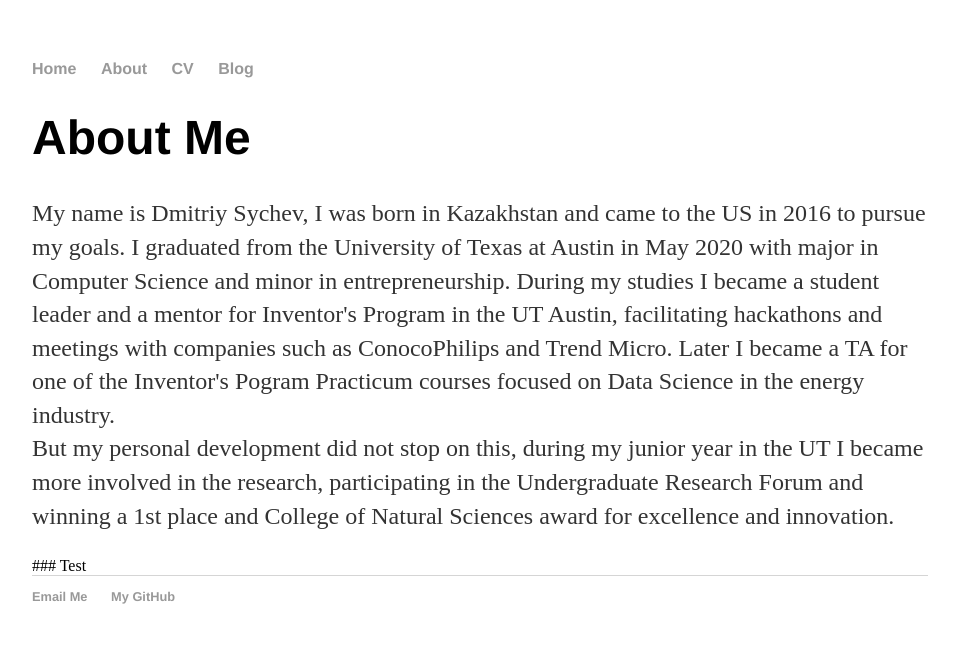
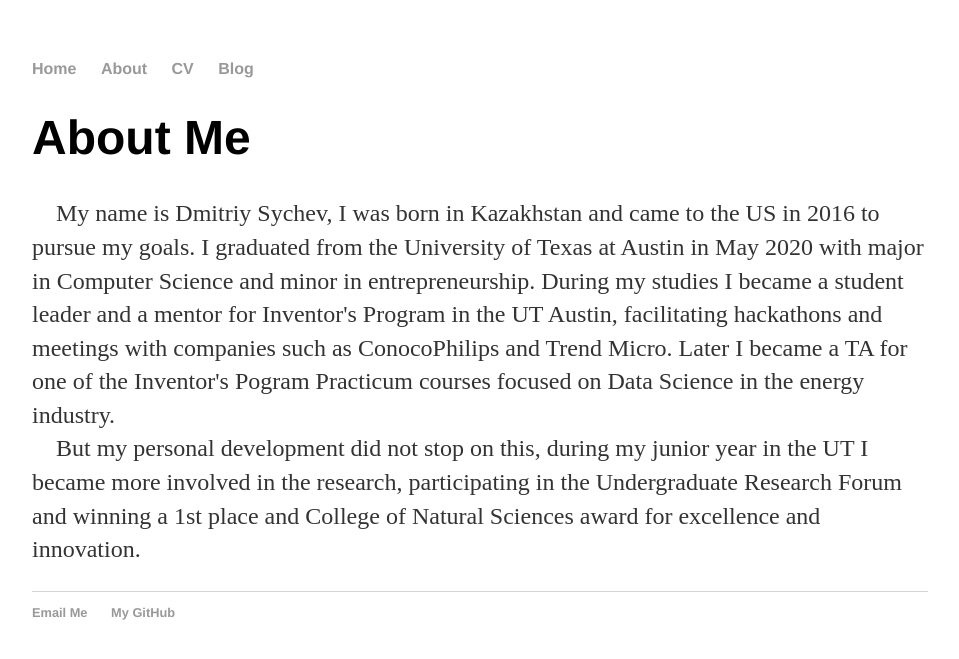
Before and after one commit to dmitriysychev/dmitriysychev.github.io, a Jekyll site: the page built from about/index.html, in a window 1280 px wide. Shown: the top 659 px of the page, without its empty margins (160-1119 px from the left). Built offline with Jekyll 4.4.1, drawn with Linux system fonts in a browser that asks for light colours.

Commit message:
Update index.html

```diff
--- a/about/index.html
+++ b/about/index.html
@@ -3,12 +3,11 @@
 title: About Me
 ---
 	<h1>{{ page.title }}</h1>
-<p> My name is Dmitriy Sychev, I was born in Kazakhstan and came to the US in 2016 to pursue my goals.
+<p> &nbsp;&nbsp;&nbsp;&nbsp;My name is Dmitriy Sychev, I was born in Kazakhstan and came to the US in 2016 to pursue my goals.
 I graduated from the University of Texas at Austin in May 2020 with major in Computer Science and minor in entrepreneurship.
 During my studies I became a student leader and a mentor for Inventor's Program in the UT Austin, facilitating hackathons and meetings with companies such as ConocoPhilips and Trend Micro.
 Later I became a TA for one of the Inventor's Pogram Practicum courses focused on Data Science in the energy industry.<br>
-But my personal development did not stop on this, during my junior year in the UT I became more involved in the research,
+&nbsp;&nbsp;&nbsp;&nbsp;But my personal development did not stop on this, during my junior year in the UT I became more involved in the research,
 participating in the Undergraduate Research Forum and winning a 1st place and College of Natural Sciences award for excellence and innovation.
 
 </p>
-### Test
```
